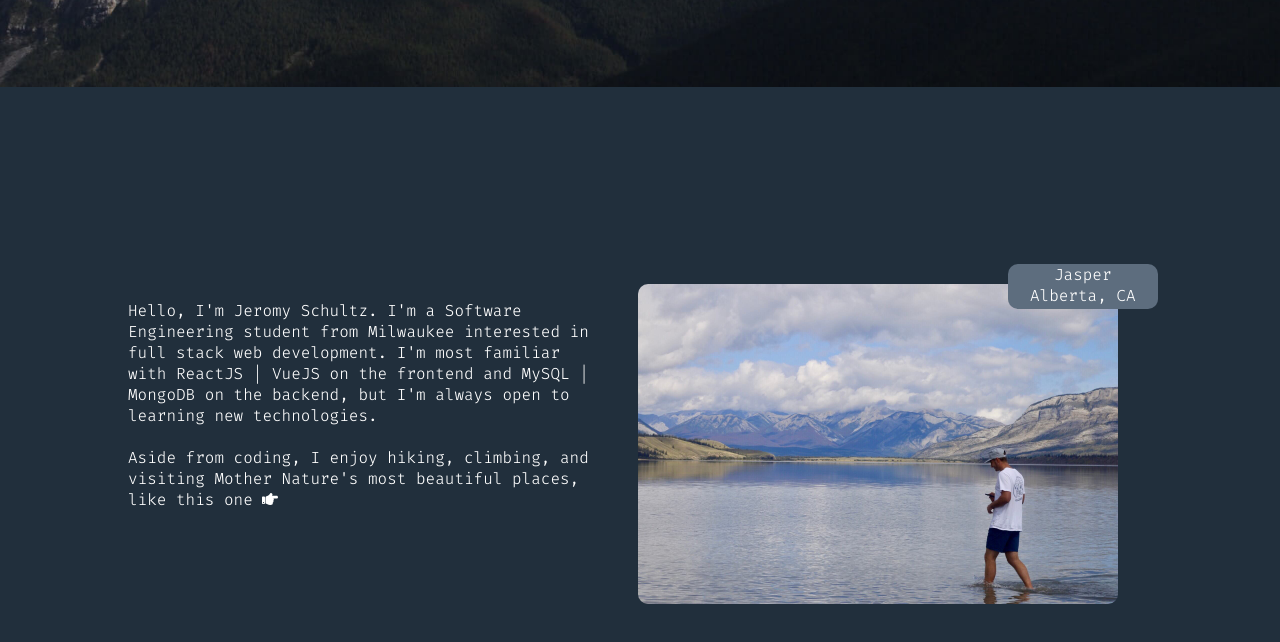
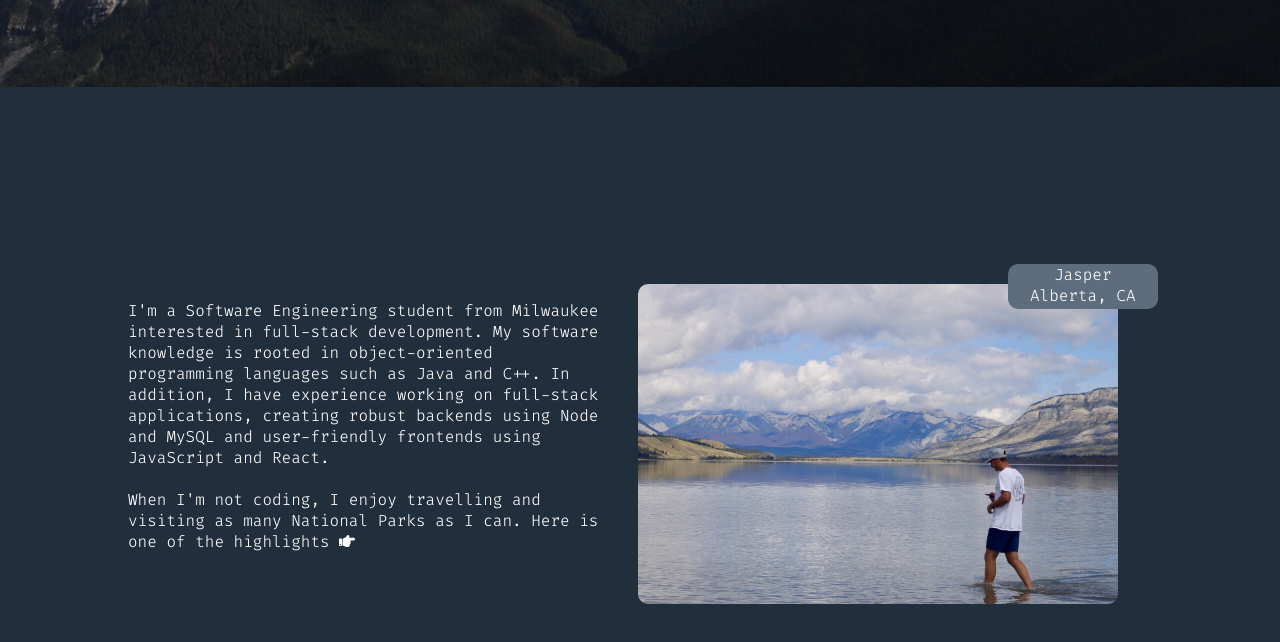
Before and after one commit to jeromyschultz/website, a Vue app: page / in a window 1280 px wide. Shown: the part 713-1355 px from the top of the page. Built offline with nearby package versions, Linux system fonts and the light colour scheme.

Commit message:
Wording change

```diff
--- a/src/components/About.vue
+++ b/src/components/About.vue
@@ -6,11 +6,14 @@
         </div>
         <div class="about-container">
             <div class="bio-container">
-                <p>Hello, I'm Jeromy Schultz. I'm a Software Engineering student from Milwaukee interested in
-                    full stack web development. I'm most familiar with ReactJS | VueJS
-                    on the frontend and MySQL | MongoDB on the backend, but I'm always open
-                    to learning new technologies.<br><br>Aside from coding, I enjoy hiking, climbing, and
-                    visiting Mother Nature's most beautiful places, like this one
+                <p>I'm a Software Engineering student from Milwaukee interested in
+                    full-stack development. My software knowledge is rooted in object-oriented programming
+                    languages such as Java and C++. In addition, I have experience working
+                    on full-stack applications, creating robust backends using Node and MySQL
+                    and user-friendly frontends using JavaScript and React.
+                    <br/><br/>
+                    When I'm not coding, I enjoy travelling and visiting as many National Parks
+                    as I can. Here is one of the highlights
                     <font-awesome-icon class="hand-right" icon="hand-point-right" />
                     <font-awesome-icon class="hand-down" icon="hand-point-down"/>  </p>
             </div>
```
